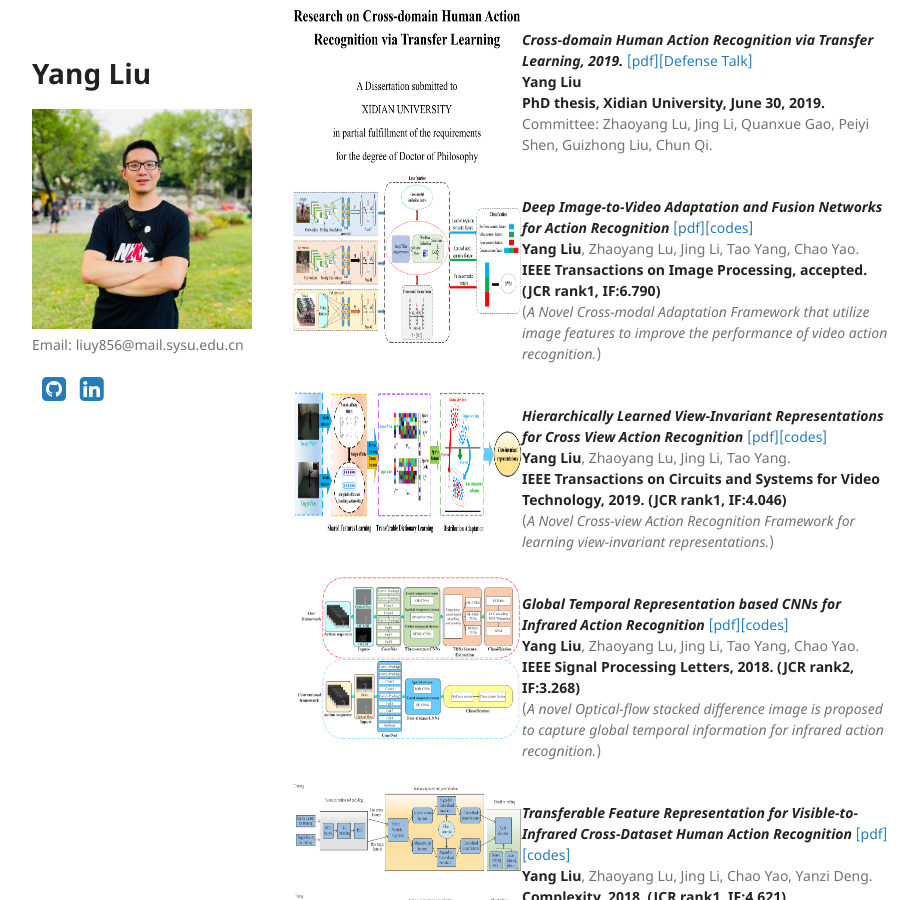
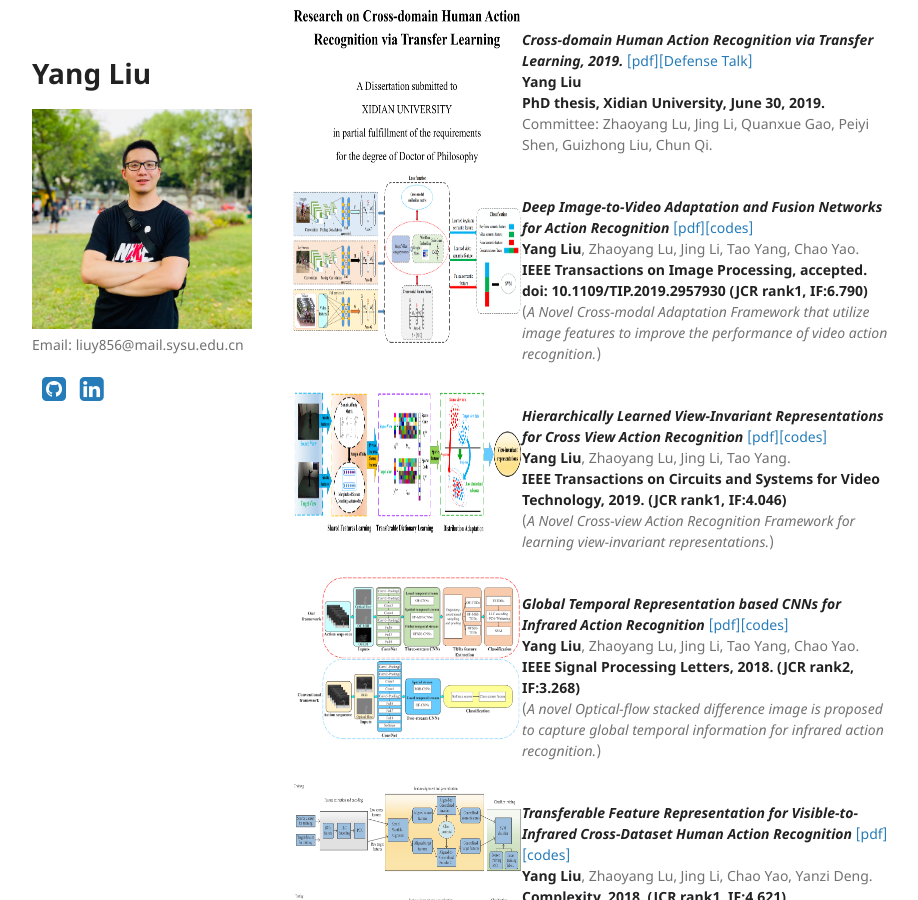
Before and after one commit to YangLiu9208/home, a Jekyll site: the page built from index.md, in a window 1280 px wide and 900 px high, scrolled down 891 px. Shown: the whole window, without its empty margins (178-1096 px from the left). Built offline with Jekyll 4.4.1, drawn with Linux system fonts in a browser that asks for light colours; a style sheet for code colours, icons or effects is not loaded.

Commit message:
Update index.md

```diff
--- a/index.md
+++ b/index.md
@@ -49,7 +49,7 @@ Committee: Zhaoyang Lu, Jing Li, Quanxue Gao, Peiyi Shen, Guizhong Liu, Chun Qi.
 </div>
 ***Deep Image-to-Video Adaptation and Fusion Networks for Action Recognition*** [[pdf]](https://ieeexplore.ieee.org/document/8931264/)[[codes]](https://yangliu9208.github.io/DIVAFN/)
 **Yang Liu**, Zhaoyang Lu, Jing Li, Tao Yang, Chao Yao.
-**IEEE Transactions on Image Processing, accepted. (JCR rank1, IF:6.790)**
+**IEEE Transactions on Image Processing, accepted. doi: 10.1109/TIP.2019.2957930 (JCR rank1, IF:6.790)**
 (*A Novel Cross-modal Adaptation Framework that utilize image features to improve the performance of video action recognition.*)
 
 <div align="left">
```
